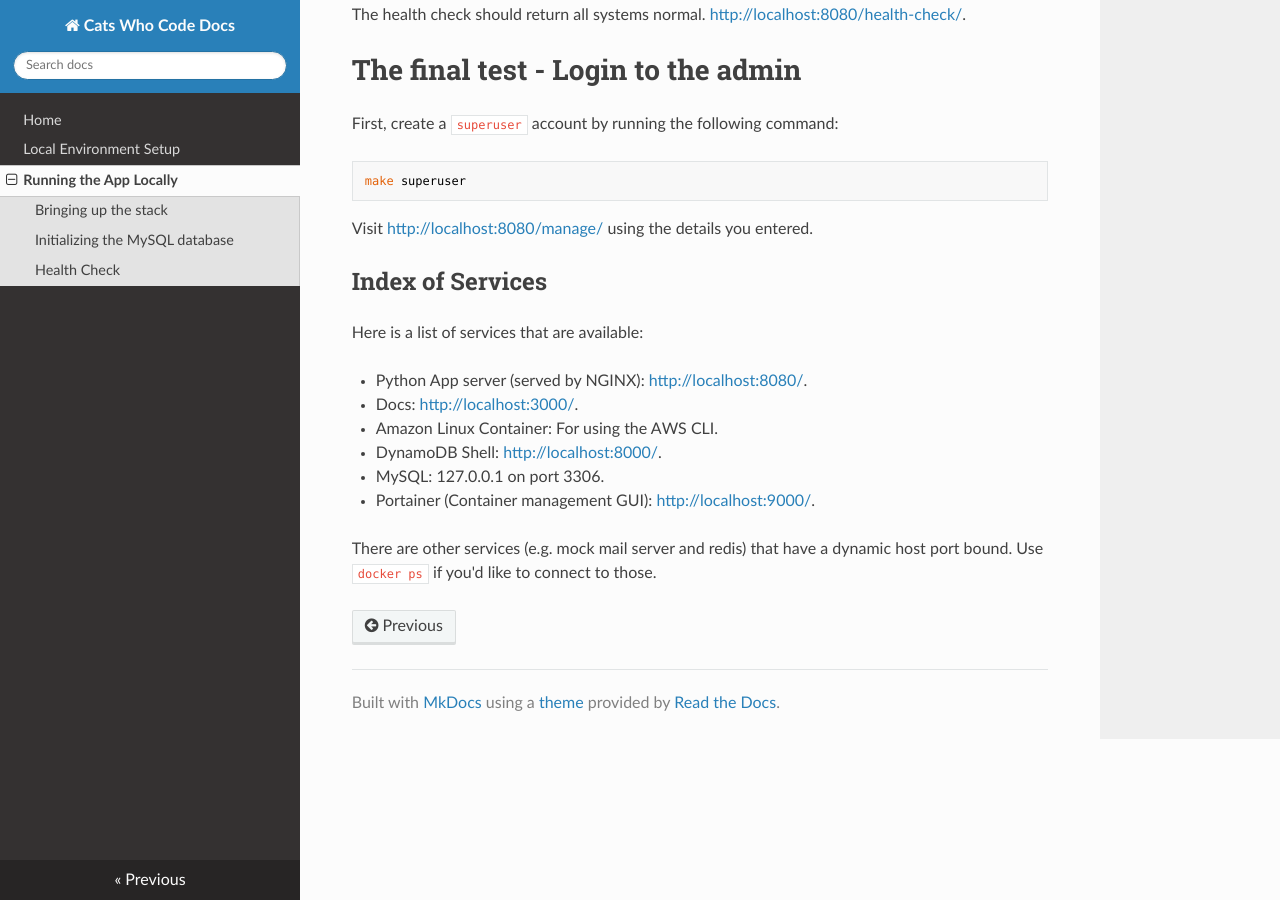
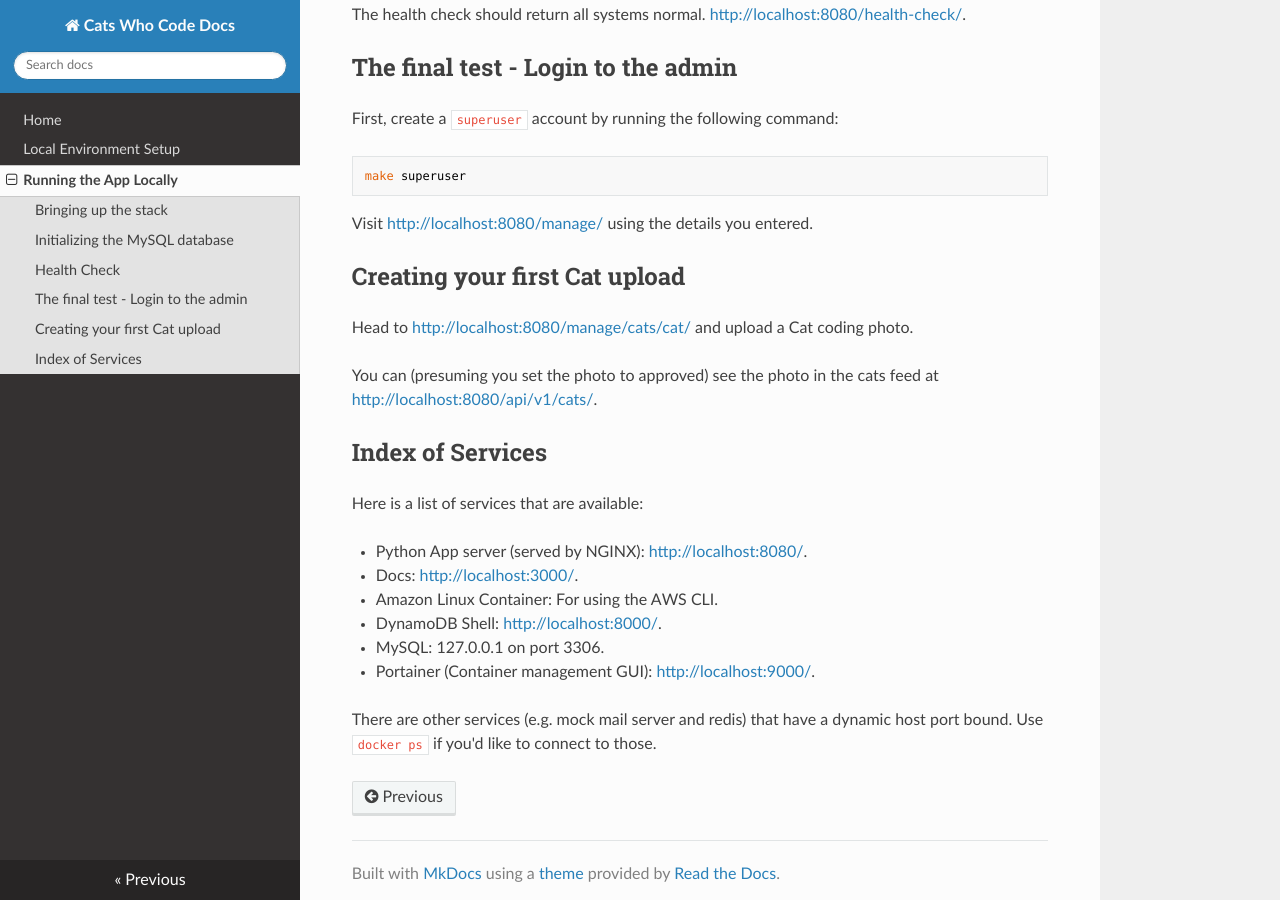
Before and after one commit to ryan-blunden/cats-who-code, an MkDocs documentation site: the page built from catswhocode/docs/docs/run-app-locally.md, in a window 1280 px wide and 900 px high, scrolled down 814 px. Built offline with MkDocs 1.6.1, drawn with Linux system fonts in a browser that asks for light colours; nearby versions of some CDN libraries; old or Windows-style settings are respelled for this version of MkDocs.

Commit message:
Added docs for creating a Cat record and viewing it in the publicaly accessible API.

```diff
--- a/catswhocode/docs/docs/run-app-locally.md
+++ b/catswhocode/docs/docs/run-app-locally.md
@@ -25,13 +25,19 @@ Then setup the MySQL database that Django uses by running the following commands
 
 The health check should return all systems normal. [http://localhost:8080/health-check/](http://localhost:8080/health-check/).
 
-# The final test - Login to the admin
+## The final test - Login to the admin
 
 First, create a `superuser` account by running the following command:
 
     make superuser
 
 Visit [http://localhost:8080/manage/](http://localhost:8080/manage/) using the details you entered.
+
+## Creating your first Cat upload
+
+Head to [http://localhost:8080/manage/cats/cat/](http://localhost:8080/manage/cats/cat/) and upload a Cat coding photo.
+
+You can (presuming you set the photo to approved) see the photo in the cats feed at [http://localhost:8080/api/v1/cats/](http://localhost:8080/api/v1/cats/).
 
 ## Index of Services
 
```
